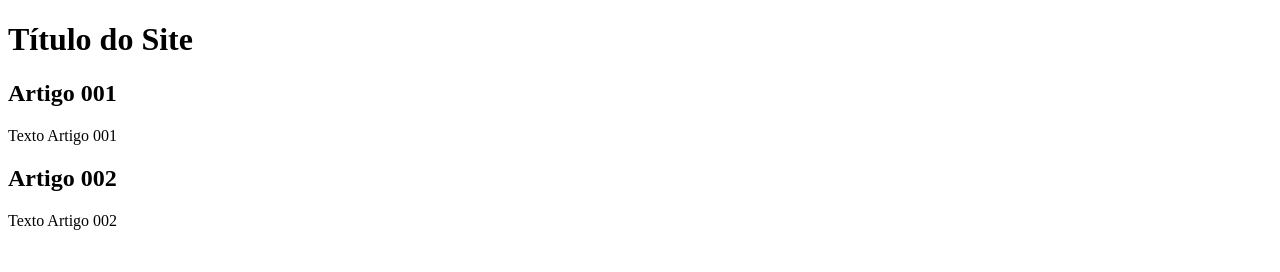
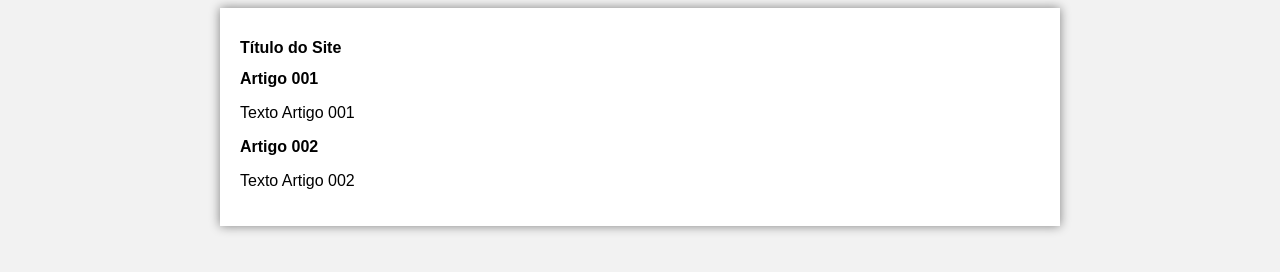
Before and after one commit to grazielapintoferraz-collab/projeto-site, a plain HTML site: page index.html in a window 1280 px wide. Drawn offline with Linux system fonts and the light colour scheme.

Commit message:
iniciei o design 2

```diff
--- /dev/null
+++ b/estilos/style.css
@@ -0,0 +1,17 @@
+* {
+    font-family: Arial, Helvetica, sans-serif;
+    font-size: 16px;
+}
+
+body {
+    background-color: #f2f2f2;
+
+}
+
+main {
+    max-width: 800px;
+    margin: 0 auto;
+    padding: 20px;
+    background-color: #fff;
+    box-shadow: 0 0 10px rgba(0, 0, 0, 0.473);
+}
--- a/index.html
+++ b/index.html
@@ -4,6 +4,7 @@
     <meta charset="UTF-8">
     <meta name="viewport" content="width=device-width, initial-scale=1.0">
     <title>Título do Site</title>
+    <link  rel="stylesheet" href="estilos/style.css">
 </head>
 <body>
     <main>
```
Also changed, not shown: style.css (added).
